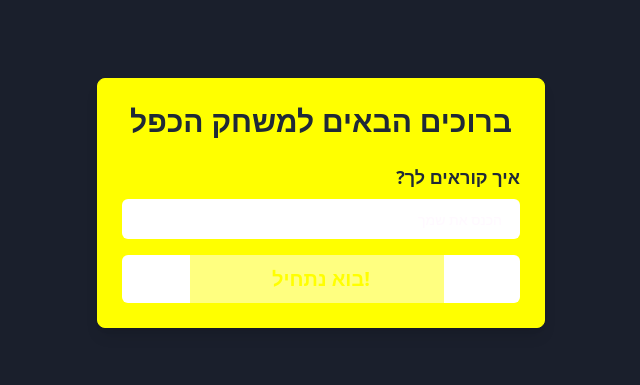
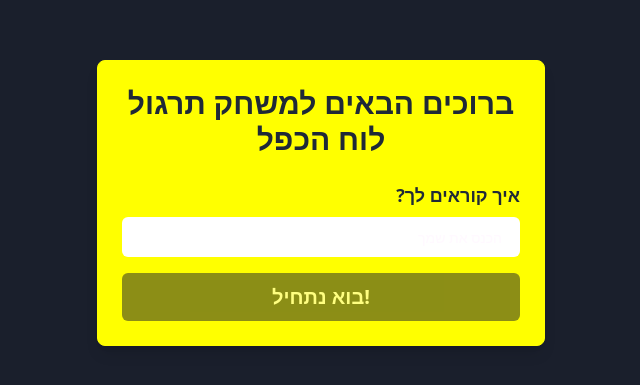
Before and after one commit to dmishali/multiply-magic-playground, a React (Vite) app: page / in a window 1280 px wide. Shown: the part 197-582 px from the top of the page, without its empty margins (319-959 px from the left). Built offline with nearby package versions, Linux system fonts and the light colour scheme.

Commit message:
Update welcome message and color
Changed the welcome message to "ברוכים הבאים למשחק תרגול לוח הכפל" and updated the color settings for better visibility.
[skip gpt_engineer]

```diff
--- a/src/components/WelcomeScreen.tsx
+++ b/src/components/WelcomeScreen.tsx
@@ -30,7 +30,7 @@ const WelcomeScreen = ({ onStart }: WelcomeScreenProps) => {
             className="text-3xl font-bold mb-6 text-center text-gray-800"
             style={{ direction: "rtl" }}
           >
-            ברוכים הבאים למשחק הכפל
+            ברוכים הבאים למשחק תרגול לוח הכפל
           </h1>
 
           <form onSubmit={handleSubmit} className="space-y-4">
@@ -50,7 +50,7 @@ const WelcomeScreen = ({ onStart }: WelcomeScreenProps) => {
 
             <Button
               type="submit"
-              className="w-full text-xl py-6 bg-primary hover:bg-primary/90 text-primary-foreground font-bold"
+              className="w-full text-xl py-6 bg-[#1A1F2C] hover:bg-[#2A2F3C] text-white font-bold"
               disabled={!playerName.trim()}
             >
               בוא נתחיל!
```
